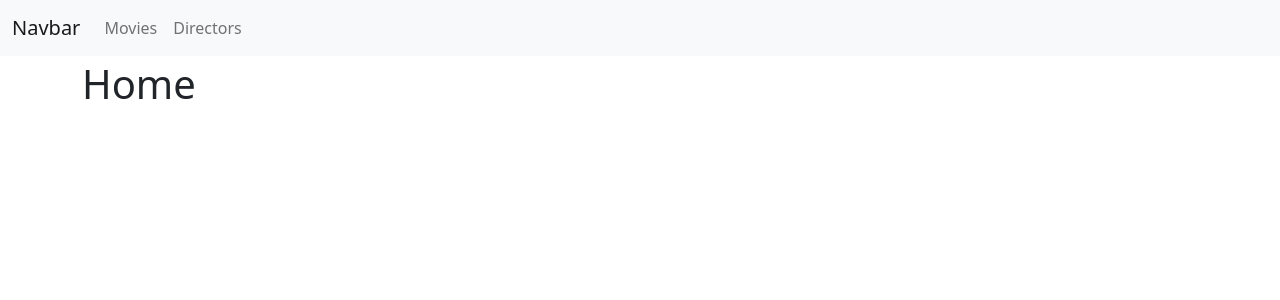
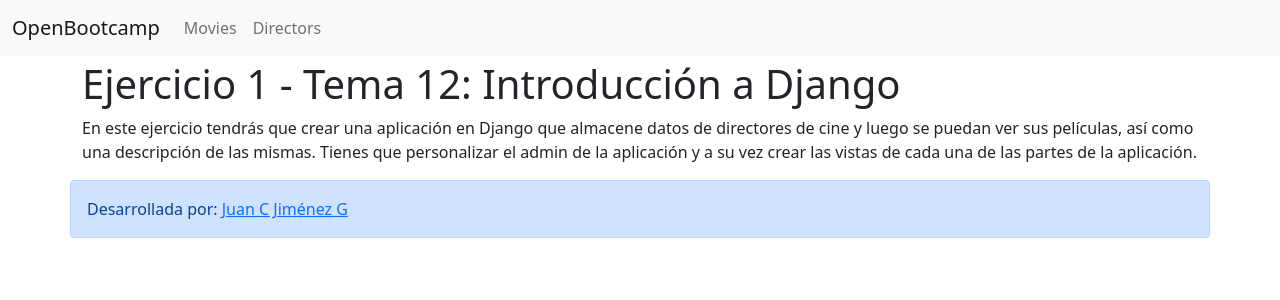
Before and after one commit to jcarlosj/OB-Python-E-T12, a Django app: page / in a window 1280 px wide. Shown: the top 300 px of the page. Run offline with Django 3.2, Linux system fonts and the light colour scheme.

Commit message:
[+] README.md: Enunciados de los ejercicios y ajustes

```diff
--- a/movies/templates/base.html
+++ b/movies/templates/base.html
@@ -13,7 +13,9 @@
 <body>
     <nav class="navbar navbar-expand-lg navbar-light bg-light">
         <div class="container-fluid">
-            <a class="navbar-brand" href="{% url 'index' %}">Navbar</a>
+            <a class="navbar-brand" href="{% url 'index' %}">
+                OpenBootcamp
+            </a>
             <button class="navbar-toggler" type="button" data-bs-toggle="collapse" data-bs-target="#navbarSupportedContent" aria-controls="navbarSupportedContent" aria-expanded="false" aria-label="Toggle navigation">
                 <span class="navbar-toggler-icon"></span>
             </button>
--- a/movies/templates/index.html
+++ b/movies/templates/index.html
@@ -1,6 +1,12 @@
 {% extends 'base.html' %}
 
 {% block content %}
-<h1>Home</h1>
+<h1>Ejercicio 1 - Tema 12: Introducción a Django</h1>
+
+<p>En este ejercicio tendrás que crear una aplicación en Django que almacene datos de directores de cine y luego se puedan ver sus películas, así como una descripción de las mismas. Tienes que personalizar el admin de la aplicación y a su vez crear las vistas de cada una de las partes de la aplicación.</p>
+<div class="alert alert-primary" role="alert">
+    Desarrollada por: <a href="https://www.github.com/jcarlosj/" target="_blank">Juan C Jiménez G</a>
+</div>
+
 
 {% endblock %}
```
Also changed, not shown: README.md (added).
